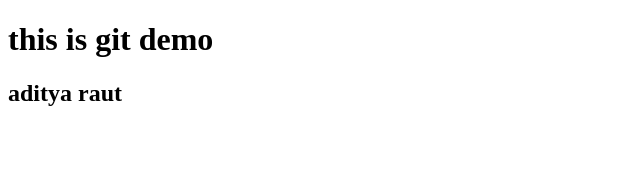
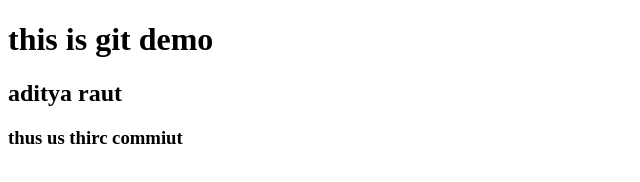
Before and after one commit to rautaditya/demo, a plain HTML site: page index.html in a window 1280 px wide. Shown: the whole page, without its empty margins (0-640 px from the left). Drawn offline with Linux system fonts and the light colour scheme.

Commit message:
Update index.html
3rd c

```diff
--- a/index.html
+++ b/index.html
@@ -8,5 +8,6 @@
 <body>
     <h1>this is git demo</h1>
     <h2>aditya raut</h2>
+    <h3>thus us thirc commiut</h3>
 </body>
 </html>
```
